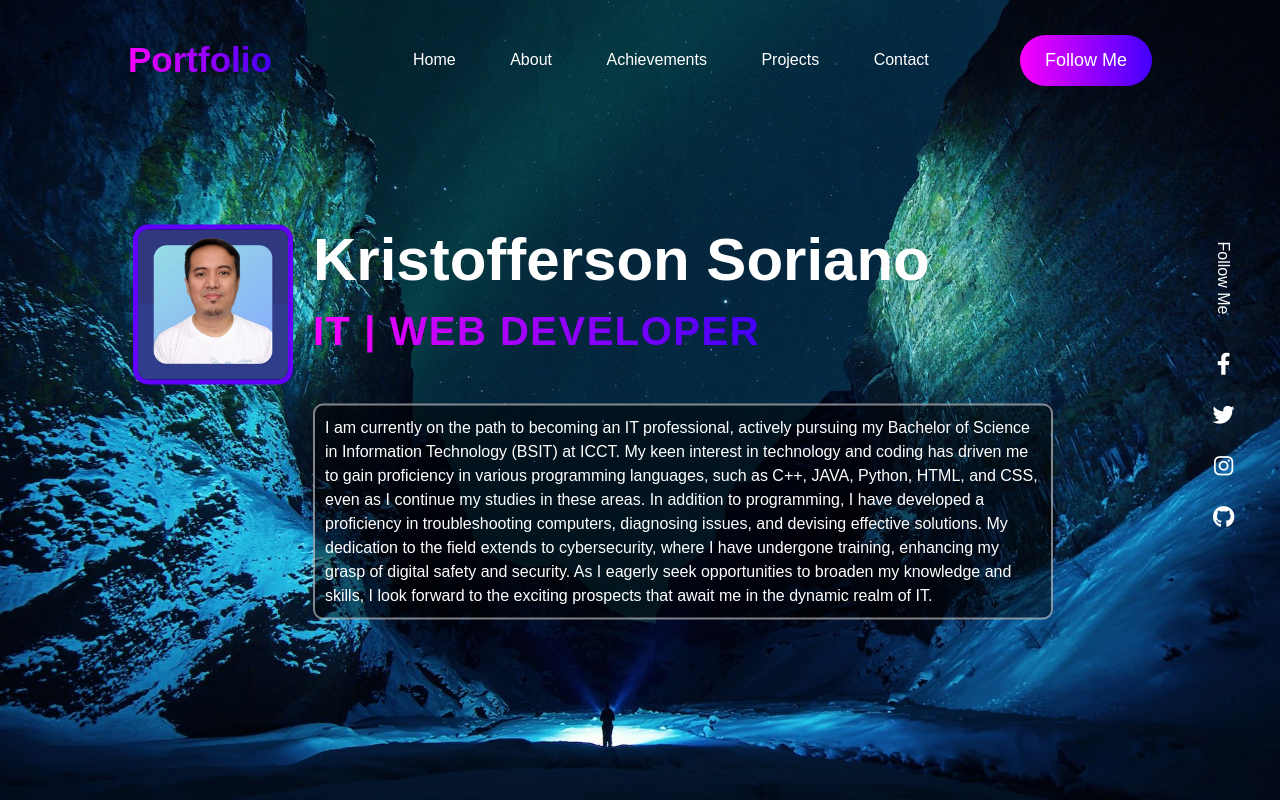
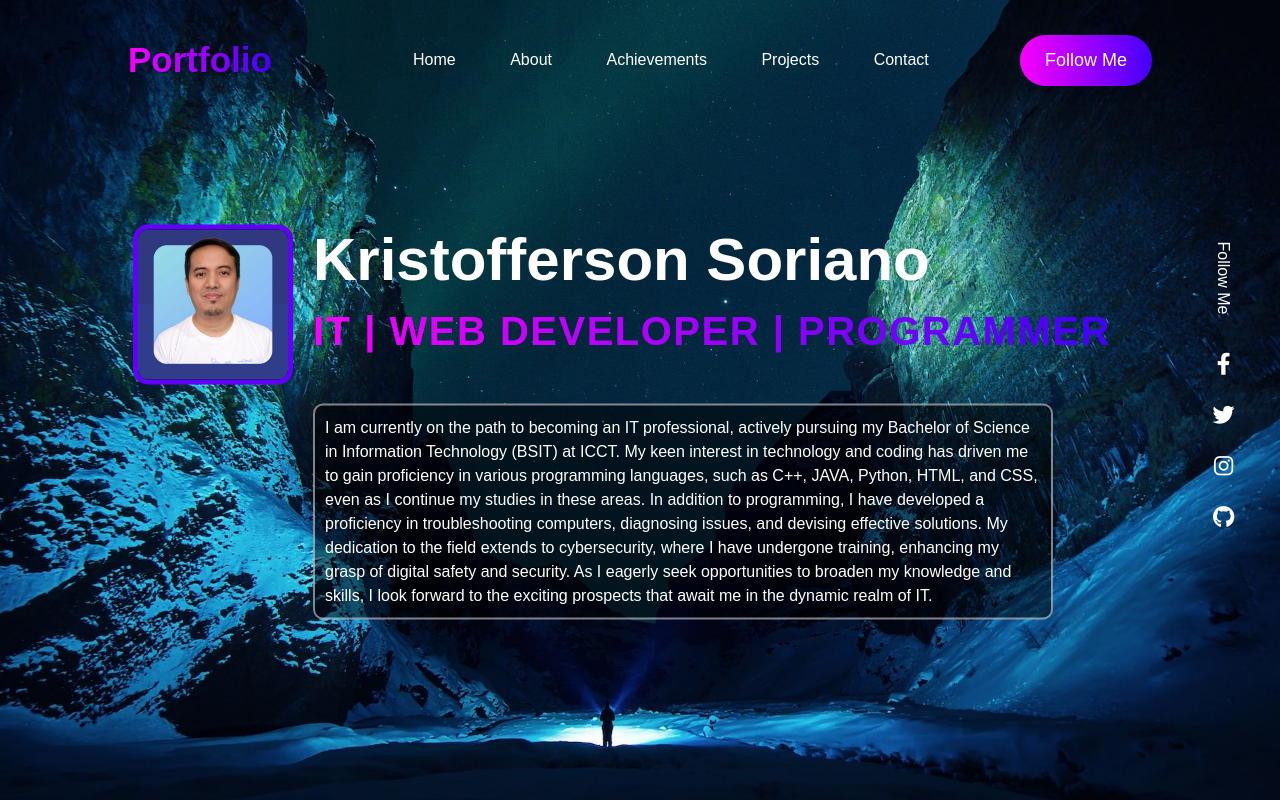
Before and after one commit to assi19/ksoriano, a plain HTML site: page index.html in a window 1280 px wide. Drawn offline with Linux system fonts and the light colour scheme.

Commit message:
Add files via upload

```diff
--- a/index.html
+++ b/index.html
@@ -37,7 +37,7 @@
                 <img src="multimedia/kris.jpeg" alt="">
 				</div>
 				<h1>Kristofferson Soriano</h1>
-                <span>IT | WEB DEVELOPER</span>
+                <span>IT | WEB DEVELOPER | PROGRAMMER</span>
 
                 <p>I am currently on the path to becoming an IT professional, actively pursuing my Bachelor of Science in Information Technology (BSIT) at ICCT. My keen interest in technology and coding has driven me to gain proficiency in various programming languages, such as C++, JAVA, Python, HTML, and CSS, even as I continue my studies in these areas. In addition to programming, I have developed a proficiency in troubleshooting computers, diagnosing issues, and devising effective solutions. My dedication to the field extends to cybersecurity, where I have undergone training, enhancing my grasp of digital safety and security. As I eagerly seek opportunities to broaden my knowledge and skills, I look forward to the exciting prospects that await me in the dynamic realm of IT.</p>
 				</div>
```
